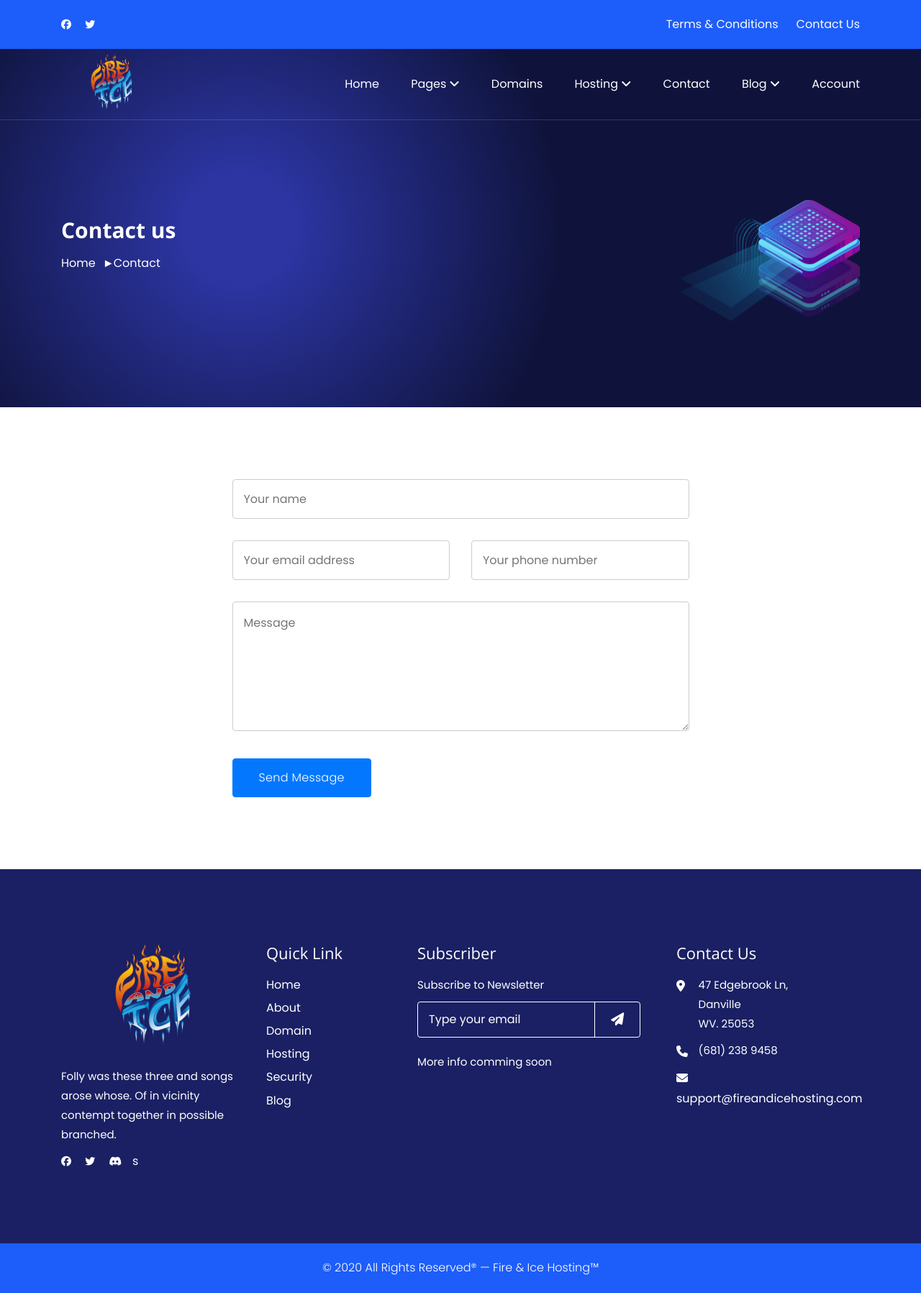
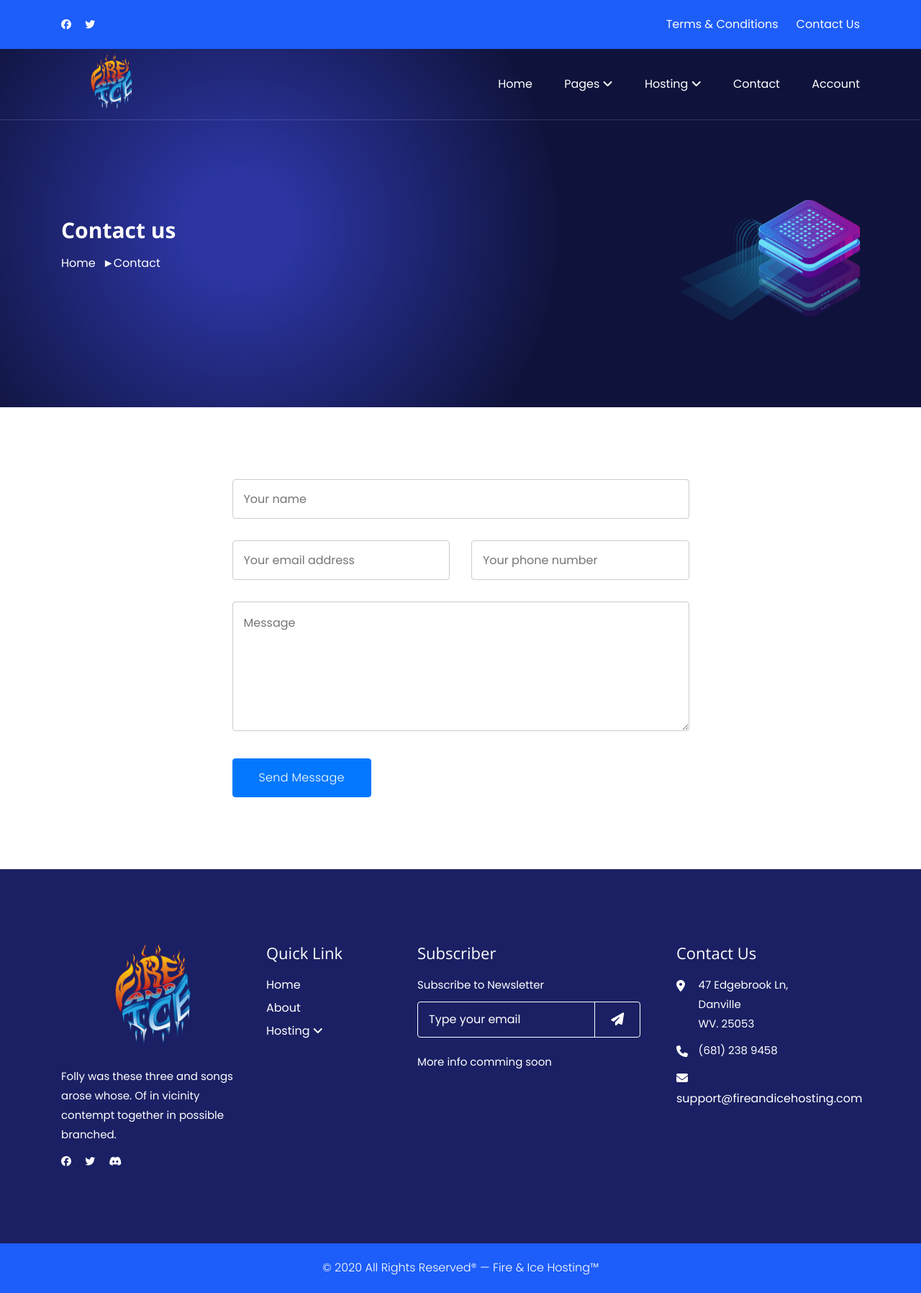
Before and after one commit to FIH-Official/fireandicehosting.com, a PHP site: page /contact.php in a window 1280 px wide. Shown: the whole page at 72% size. Run offline with PHP 8.4, Linux system fonts and the light colour scheme; some libraries are stand-ins or nearby versions.

Commit message:
updates
updates to pages and links

```diff
--- a/contact.php
+++ b/contact.php
@@ -15,8 +15,8 @@
 						<h2>Contact us</h2>
 						<div class="custom-hero-breadcrumb">
 							<ul>
-								<li><a href="index.html">Home</a></li>
-								<li>Contact</li>
+								<li><a href="index">Home</a></li>
+								<li> Contact</li>
 							</ul>
 						</div>
 					</div>
--- a/php_include/footer.php
+++ b/php_include/footer.php
@@ -19,7 +19,7 @@
 						<div class="social-media">
 							<a href="https://www.facebook.com/FIHost"><i class="fab fa-facebook"></i></a>
 							<a href="https://twitter.com/fihosting"><i class="fab fa-twitter"></i></a>
-						<a href="https://discord.fireandicehosting.com/"><i class="fab fa-discord"></i></a>s
+						<a href="https://discord.gg/Z4kq567"><i class="fab fa-discord"></i></a>
 						</div>
 					</div>
 				</div>
@@ -38,13 +38,17 @@
 
 								<li><a href="./about">About</a></li>
 
-								<li><a href="./domain">Domain</a></li>
-
-								<li><a href="./cloudhosting">Hosting</a></li>
+								<li class="nav-item dropdown submenu"
+									<a class="nav-link dropdown-toggle" href="#" role="button" data-toggle="dropdown"
+										aria-haspopup="true" aria-expanded="false">
+										Hosting <i class="fas fa-angle-down"></i>
+									</a>
+									<ul class="dropdown-menu">
+										<li class="nav-item"><a class="nav-link" href="minecraft-hosting">Minecraft</a></li>
+										<li class="nav-item"><a class="nav-link" href="fx-hosting">FiveM</a></li>
+										<li class="nav-item"><a class="nav-link" href="vps-hosting">VPS</a></li>
 
 								<li><a href="./index">Security</a></li>
-
-								<li><a href="./blog">Blog</a></li>
 							</ul>
 
 						</div>
--- a/php_include/nav-bar.php
+++ b/php_include/nav-bar.php
@@ -65,35 +65,23 @@
 										</li>
 									</ul>
 								</li>
-								<li class="nav-item"><a class="nav-link" href="domain">Domains</a></li>
 								<li class="nav-item dropdown submenu">
 									<a class="nav-link dropdown-toggle" href="#" role="button" data-toggle="dropdown"
 										aria-haspopup="true" aria-expanded="false">
 										Hosting <i class="fas fa-angle-down"></i>
 									</a>
 									<ul class="dropdown-menu">
-										<li class="nav-item"><a class="nav-link" href="shared-hosting">Shared
+										<li class="nav-item"><a class="nav-link" href="minecraft-hosting">Minecraft
 												Hosting</a></li>
-										<li class="nav-item"><a class="nav-link" href="cloud-hosting">Cloud
-												Hosting</a></li>
-										<li class="nav-item"><a class="nav-link" href="vps-hosting">VPS Hosting</a>
+										<!--<li class="nav-item"><a class="nav-link" href="cloud-hosting">Cloud
+												Hosting</a></li>-->
+										<li class="nav-item"><a class="nav-link" href="fx-hosting">FiveM Hosting</a>
 										</li>
-										<li class="nav-item"><a class="nav-link" href="dedicated-hosting">Dedicated
+										<li class="nav-item"><a class="nav-link" href="vps-hosting">VPS
 												Hosting</a></li>
 									</ul>
 								</li>
 								<li class="nav-item"><a class="nav-link" href="contact">Contact</a></li>
-								<li class="nav-item dropdown submenu">
-									<a class="nav-link dropdown-toggle" href="#" role="button" data-toggle="dropdown"
-										aria-haspopup="true" aria-expanded="false">
-										Blog <i class="fas fa-angle-down"></i>
-									</a>
-									<ul class="dropdown-menu">
-										<li class="nav-item"><a class="nav-link" href="blog">Blog All</a></li>
-										<li class="nav-item"><a class="nav-link" href="blog-details">Blog
-												Details</a></li>
-									</ul>
-								</li>
 								<li class="nav-item"><a class="nav-link" href="account">Account</a></li>
 							</ul>
 						</div>
```
Also changed, not shown: fx-hosting.php (renamed from shared-hosting.php), minecraft-hosting.php (renamed from dedicated-hosting.php).
